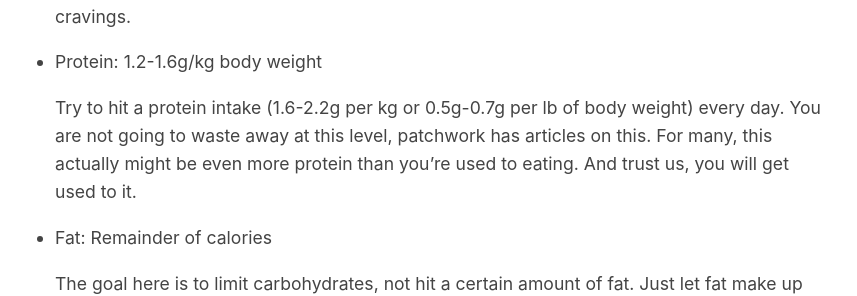
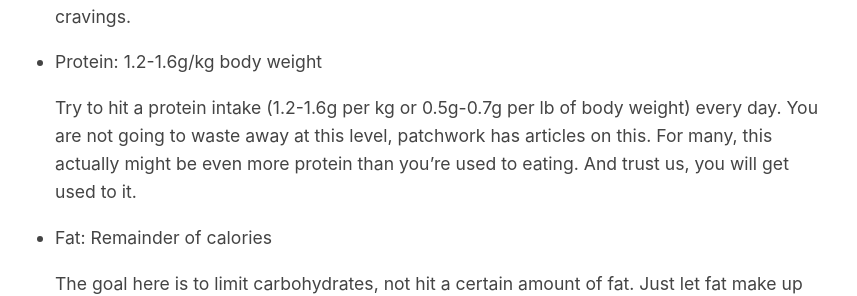
Before and after one commit to macmetrep/macmetrep.github.io, a Jekyll site: the page built from guides/low-carb-diet.md, in a window 1280 px wide and 900 px high, scrolled down 3288 px. Shown: the part 163-459 px from the top of the window, without its empty margins (209-1066 px from the left). Built offline with Jekyll 4.4.1, drawn with Linux system fonts in a browser that asks for light colours.

Commit message:
Update low-carb-diet.md

```diff
--- a/guides/low-carb-diet.md
+++ b/guides/low-carb-diet.md
@@ -79,7 +79,7 @@ This usually also shows up that carbohydrates dysregulate someone's blood sugar
 
 - Protein: 1.2-1.6g/kg body weight
 
-  Try to hit a protein intake (1.6-2.2g per kg or 0.5g-0.7g per lb of body weight) every day. You are not going to waste away at this level, patchwork has articles on this. For many, this actually might be even more protein than you're used to eating. And trust us, you will get used to it.
+  Try to hit a protein intake (1.2-1.6g per kg or 0.5g-0.7g per lb of body weight) every day. You are not going to waste away at this level, patchwork has articles on this. For many, this actually might be even more protein than you're used to eating. And trust us, you will get used to it.
 
 - Fat: Remainder of calories
 
```
